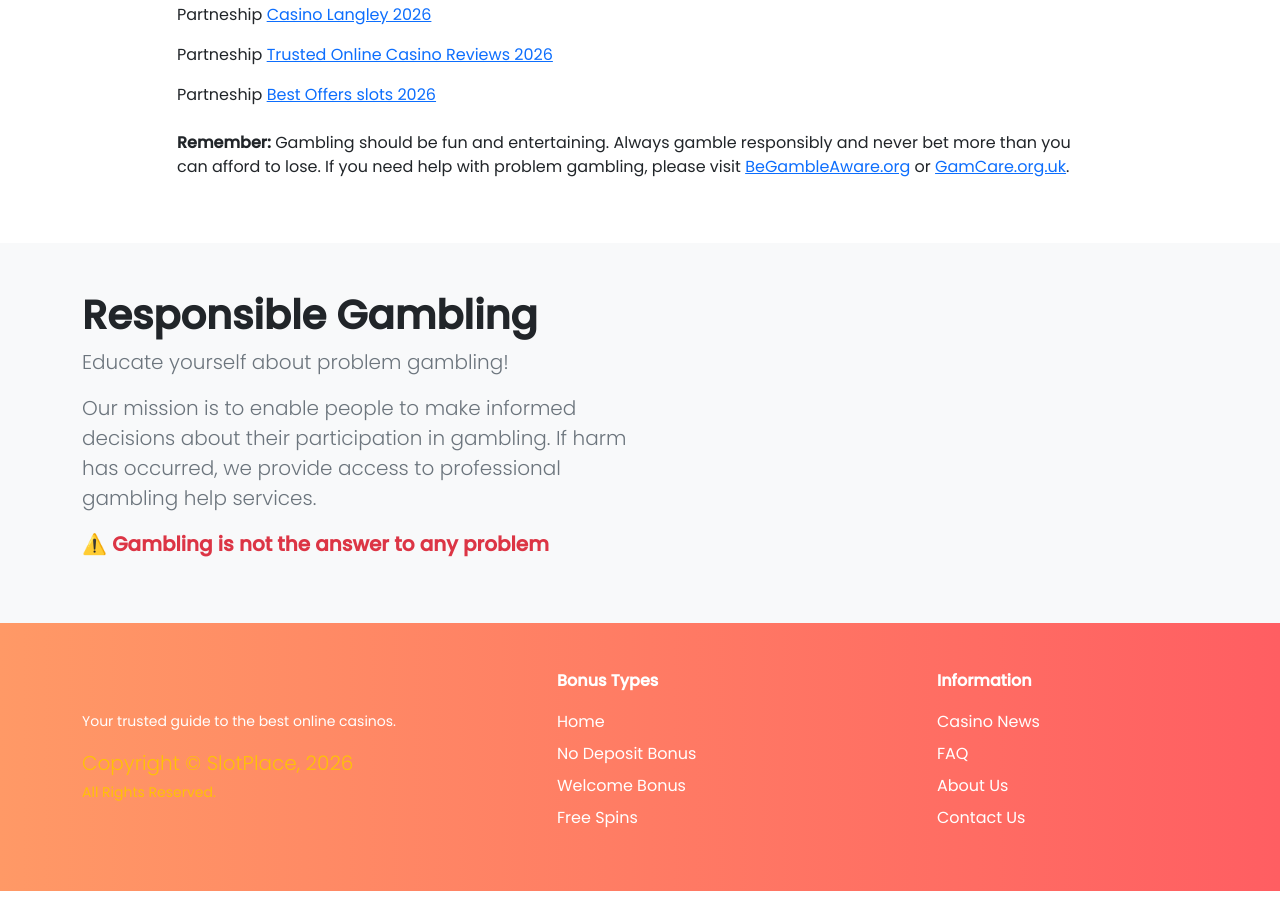
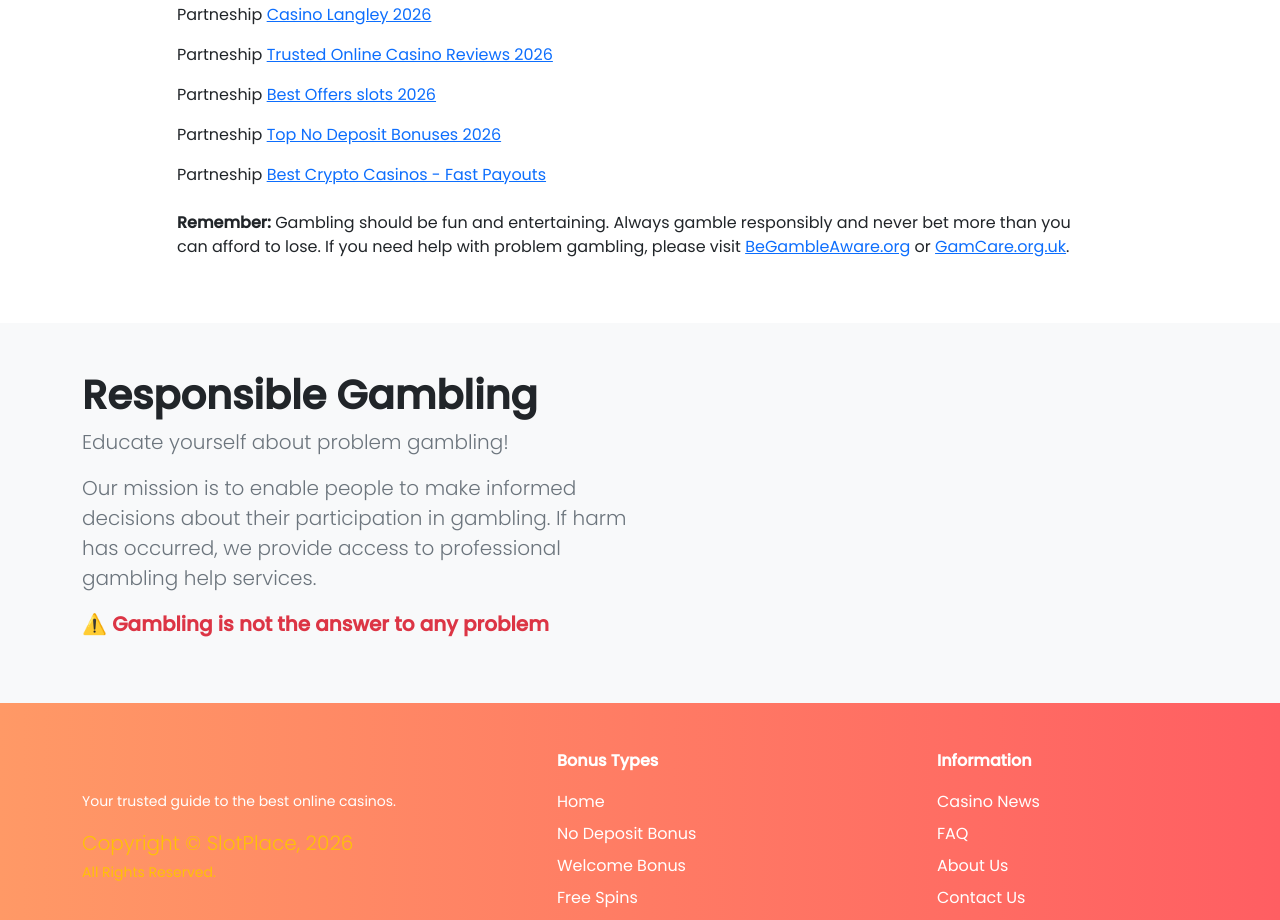
Before and after one commit to ggDiddy/SlotPlace, a website: page aboutus.html in a window 1280 px wide. Shown: the part 4280-5200 px from the top of the page. Before the commit the page ends 5171 px from the top, so only its background shows below. Drawn offline with nearby package versions, Linux system fonts and the light colour scheme; a web font is replaced by a local one.

Commit message:
Update aboutus.html

```diff
--- a/aboutus.html
+++ b/aboutus.html
@@ -428,6 +428,8 @@
                <p>Partneship <a href="https://depositgamblers.com/" target="_blank"">Casino Langley 2026</a></p>
                <p>Partneship <a href="https://verifiedcasinoreviews.com/" target="_blank"">Trusted Online Casino Reviews 2026</a></p>
                <p>Partneship <a href="https://truenorthwin.com/" target="_blank"">Best Offers slots 2026</a></p>
+               <p>Partneship <a href="https://koncept-gaming.com/" target="_blank"">Top No Deposit Bonuses 2026</a></p>
+               <p>Partneship <a href="https://crypto24casinos.com/" target="_blank"">Best Crypto Casinos - Fast Payouts</a></p>
                <p class="mt-4"><strong>Remember:</strong> Gambling should be fun and entertaining. Always gamble responsibly and never bet more than you can afford to lose. If you need help with problem gambling, please visit <a href="https://www.begambleaware.org" target="_blank" rel="noopener">BeGambleAware.org</a> or <a href="https://www.gamcare.org.uk" target="_blank" rel="noopener">GamCare.org.uk</a>.</p>
             </div>
          </div>
```
